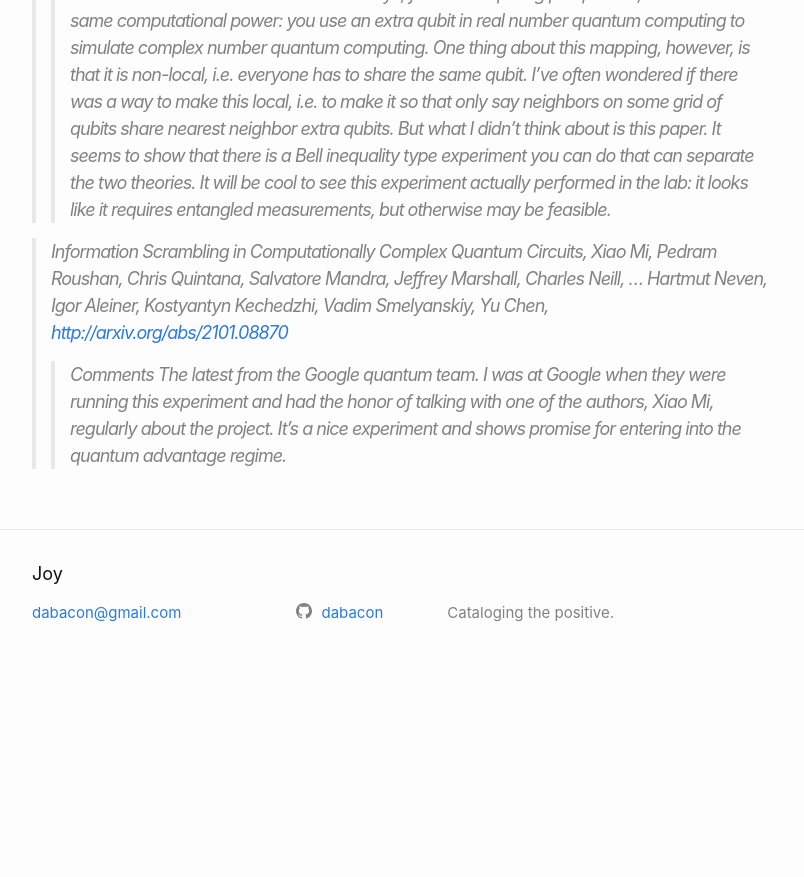
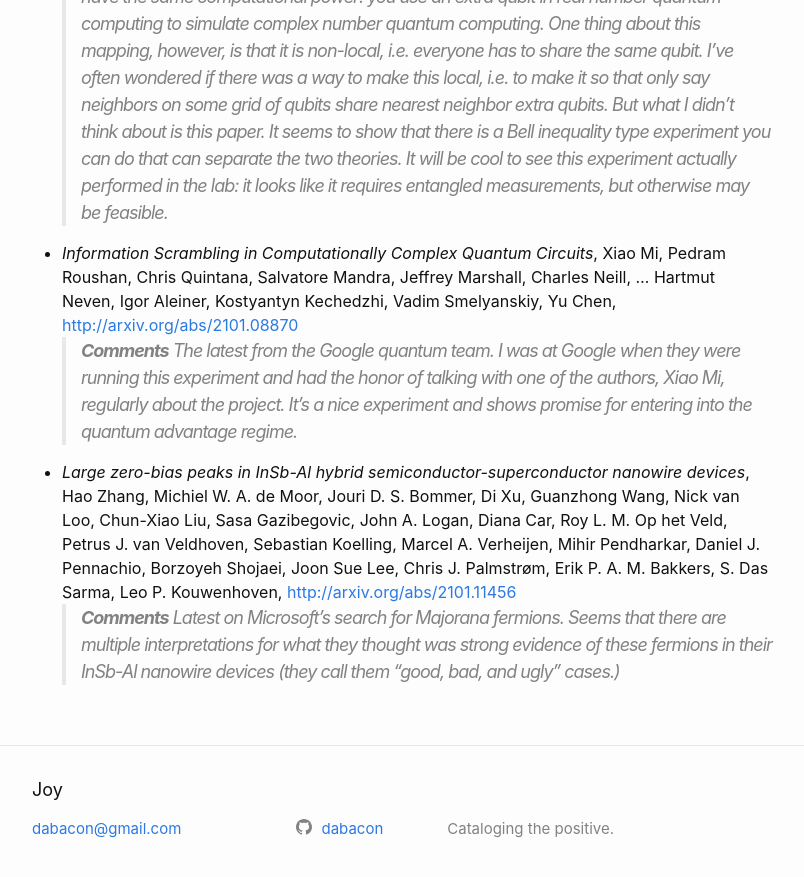
Before and after one commit to dabacon/dabacon.github.io, a Jekyll site: the page built from _posts/2021-01-29-pott.md, in a window 1280 px wide and 900 px high, scrolled down 652 px. Shown: the top 877 px of the window, without its empty margins (238-1042 px from the left). Built offline with Jekyll 4.4.1, drawn with Linux system fonts in a browser that asks for light colours; before the commit the page ends 1336 px from its top, so only the background shows below that.

Commit message:
Change styling

```diff
--- a/_posts/2021-01-29-pott.md
+++ b/_posts/2021-01-29-pott.md
@@ -10,8 +10,11 @@ Thinking about this the other day, the hygiene I most want to do is to keep up w
 
 About my workflow: most of the papers I care about are coming from the arXiv. I have [Zotero](https://www.zotero.org/) on my Mac and I have written a very simple Citation Style Language file [smarkdown.csl](utils/smarkdown.csl) that I can then use to do a quick export to copy and paste the markdown.
 
-> *Quantum physics needs complex numbers*, Marc-Olivier Renou, David Trillo, Mirjam Weilenmann, Le Phuc Thinh, Armin Tavakoli, Nicolas Gisin, Antonio Acin, Miguel Navascues, [http://arxiv.org/abs/2101.10873](http://arxiv.org/abs/2101.10873)
->> *Comments* Quantum theory can be formulated as using complex numbers or using only real numbers.  There is a cute little trick that says, from a computing perspective, these have the same computational power: you use an extra qubit in real number quantum computing to simulate complex number quantum computing. One thing about this mapping, however, is that it is non-local, i.e. everyone has to share the same qubit.  I've often wondered if there was a way to make this local, i.e. to make it so that only say neighbors on some grid of qubits share nearest neighbor extra qubits.  But what I didn't think about is this paper.  It seems to show that there is a Bell inequality type experiment you can do that can separate the two theories.  It will be cool to see this experiment actually performed in the lab: it looks like it requires entangled measurements, but otherwise may be feasible.
+* *Quantum physics needs complex numbers*, Marc-Olivier Renou, David Trillo, Mirjam Weilenmann, Le Phuc Thinh, Armin Tavakoli, Nicolas Gisin, Antonio Acin, Miguel Navascues, [http://arxiv.org/abs/2101.10873](http://arxiv.org/abs/2101.10873)
+> **Comments** Quantum theory can be formulated as using complex numbers or using only real numbers.  There is a cute little trick that says, from a computing perspective, these have the same computational power: you use an extra qubit in real number quantum computing to simulate complex number quantum computing. One thing about this mapping, however, is that it is non-local, i.e. everyone has to share the same qubit.  I've often wondered if there was a way to make this local, i.e. to make it so that only say neighbors on some grid of qubits share nearest neighbor extra qubits.  But what I didn't think about is this paper.  It seems to show that there is a Bell inequality type experiment you can do that can separate the two theories.  It will be cool to see this experiment actually performed in the lab: it looks like it requires entangled measurements, but otherwise may be feasible.
 
-> *Information Scrambling in Computationally Complex Quantum Circuits*, Xiao Mi, Pedram Roushan, Chris Quintana, Salvatore Mandra, Jeffrey Marshall, Charles Neill, ... Hartmut Neven, Igor Aleiner, Kostyantyn Kechedzhi, Vadim Smelyanskiy, Yu Chen, [http://arxiv.org/abs/2101.08870](http://arxiv.org/abs/2101.08870)
->> *Comments* The latest from the Google quantum team. I was at Google when they were running this experiment and had the honor of talking with one of the authors, Xiao Mi, regularly about the project. It's a nice experiment and shows promise for entering into the quantum advantage regime.
+* *Information Scrambling in Computationally Complex Quantum Circuits*, Xiao Mi, Pedram Roushan, Chris Quintana, Salvatore Mandra, Jeffrey Marshall, Charles Neill, ... Hartmut Neven, Igor Aleiner, Kostyantyn Kechedzhi, Vadim Smelyanskiy, Yu Chen, [http://arxiv.org/abs/2101.08870](http://arxiv.org/abs/2101.08870)
+> **Comments** The latest from the Google quantum team. I was at Google when they were running this experiment and had the honor of talking with one of the authors, Xiao Mi, regularly about the project. It's a nice experiment and shows promise for entering into the quantum advantage regime.
+
+* *Large zero-bias peaks in InSb-Al hybrid semiconductor-superconductor nanowire devices*, Hao Zhang, Michiel W. A. de Moor, Jouri D. S. Bommer, Di Xu, Guanzhong Wang, Nick van Loo, Chun-Xiao Liu, Sasa Gazibegovic, John A. Logan, Diana Car, Roy L. M. Op het Veld, Petrus J. van Veldhoven, Sebastian Koelling, Marcel A. Verheijen, Mihir Pendharkar, Daniel J. Pennachio, Borzoyeh Shojaei, Joon Sue Lee, Chris J. Palmstrøm, Erik P. A. M. Bakkers, S. Das Sarma, Leo P. Kouwenhoven, [http://arxiv.org/abs/2101.11456](http://arxiv.org/abs/2101.11456)
+> **Comments** Latest on Microsoft's search for Majorana fermions. Seems that there are multiple interpretations for what they thought was strong evidence of these fermions in their InSb-Al nanowire devices (they call them "good, bad, and ugly" cases.)
```
